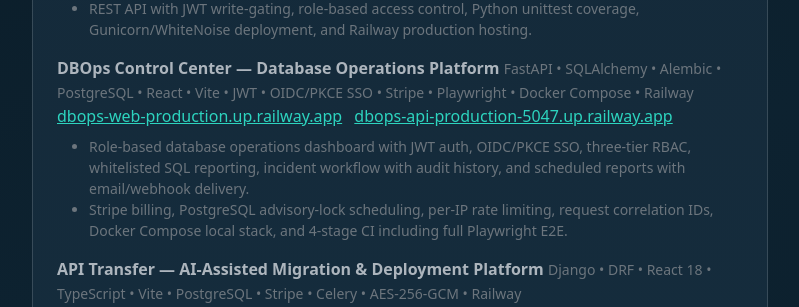
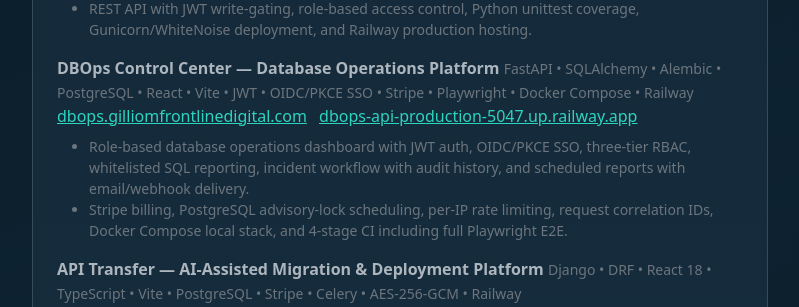
Before and after one commit to dallas8000-ops/BLOG-2, a Django app: template templates/pages/resume.html in a window 1280 px wide. Shown: the part 1183-1490 px from the top of the page, without its empty margins (430-1229 px from the left). Run offline with Django 3.2, Linux system fonts and the light colour scheme; the template is opened without the code that fills it, so the values that code supplies are empty.

Commit message:
Point DBOps links at dbops.gilliomfrontlinedigital.com (#1)
Co-authored-by: dallas8000-ops <dallas8000-ops@github.com>
Co-authored-by: Copilot <223556219+Copilot@users.noreply.github.com>

```diff
--- a/templates/pages/home.html
+++ b/templates/pages/home.html
@@ -186,7 +186,7 @@
                             <span class="badge bg-secondary">React</span>
                             <span class="badge bg-secondary">PostgreSQL</span>
                         </div>
-                        <a href="https://dbops-web-production.up.railway.app" target="_blank" class="btn btn-sm btn-outline-info"><i class="bi bi-box-arrow-up-right me-1"></i>Live Site</a>
+                        <a href="https://dbops.gilliomfrontlinedigital.com" target="_blank" class="btn btn-sm btn-outline-info"><i class="bi bi-box-arrow-up-right me-1"></i>Live Site</a>
                     </div>
                 </div>
             </div>
--- a/templates/pages/resume.html
+++ b/templates/pages/resume.html
@@ -83,7 +83,7 @@
 
                         <div class="mb-3">
                             <strong>DBOps Control Center &mdash; Database Operations Platform</strong> <span class="text-secondary small">FastAPI &bull; SQLAlchemy &bull; Alembic &bull; PostgreSQL &bull; React &bull; Vite &bull; JWT &bull; OIDC/PKCE SSO &bull; Stripe &bull; Playwright &bull; Docker Compose &bull; Railway</span><br>
-                            <a href="https://dbops-web-production.up.railway.app" target="_blank" rel="noopener" class="me-2">dbops-web-production.up.railway.app</a>
+                            <a href="https://dbops.gilliomfrontlinedigital.com" target="_blank" rel="noopener" class="me-2">dbops.gilliomfrontlinedigital.com</a>
                             <a href="https://dbops-api-production-5047.up.railway.app" target="_blank" rel="noopener">dbops-api-production-5047.up.railway.app</a>
                             <ul class="text-secondary small mt-2 mb-3">
                                 <li>Role-based database operations dashboard with JWT auth, OIDC/PKCE SSO, three-tier RBAC, whitelisted SQL reporting, incident workflow with audit history, and scheduled reports with email/webhook delivery.</li>
```
